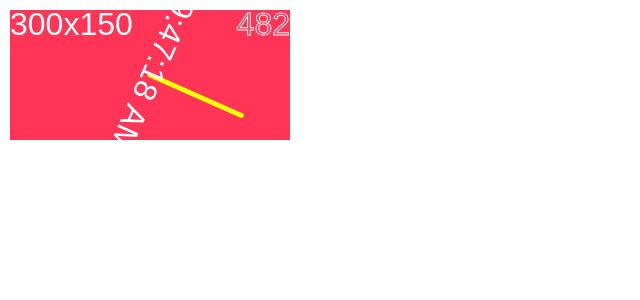
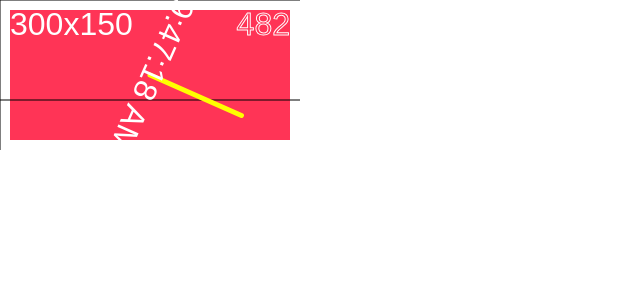
Before and after one commit to paulroho/traffy, a Next.js app: page /simulation in a window 1280 px wide. Shown: the top 300 px of the page, without its empty margins (0-640 px from the left). Built offline with nearby package versions, Linux system fonts and the light colour scheme.

Commit message:
add simple grid

```diff
--- a/src/app/simulation/page.tsx
+++ b/src/app/simulation/page.tsx
@@ -3,13 +3,28 @@
 import Canvas from "@/components/Canvas";
 import { clock } from "@/visualization/components/clock";
 import { debugInfo } from "@/visualization/components/debugInfo";
+import grid from "@/visualization/components/grid";
 import { someBackground } from "@/visualization/components/someBackground";
 
 export default function Simulation() {
   const draw = (ctx: CanvasRenderingContext2D, frameCount: number) => {
+    const aGrid = grid({
+      x: {
+        start: 0,
+        end: 10000,
+        interval: 500,
+      },
+      y: {
+        start: -1000,
+        end: +1000,
+        interval: 100,
+      }
+    });
+
     const graphic = [
       someBackground(),
       debugInfo(),
+      aGrid,
       clock(),
     ];
 
--- /dev/null
+++ b/src/visualization/components/grid.ts
@@ -0,0 +1,37 @@
+import { Renderable } from "../Renderable";
+
+type GridOptionsDimension = {
+    start: number,
+    end: number,
+    interval: number,
+};
+type GridOptions = {
+    x: GridOptionsDimension,
+    y: GridOptionsDimension,
+};
+
+export default function grid(options: GridOptions): Renderable {
+    function* positions(options: GridOptionsDimension) {
+        for (let pos = options.start; pos <= options.end; pos += options.interval) {
+            yield pos;
+        }
+    };
+
+    return {
+        render: ctx => {
+            ctx.beginPath();
+
+            for (const x of positions(options.x)) {
+                ctx.moveTo(x, options.y.start);
+                ctx.lineTo(x, options.y.end);
+            }
+
+            for (const y of positions(options.y)) {
+                ctx.moveTo(options.x.start, y);
+                ctx.lineTo(options.x.end, y);
+            }
+
+            ctx.stroke();
+        }
+    }
+}
```
